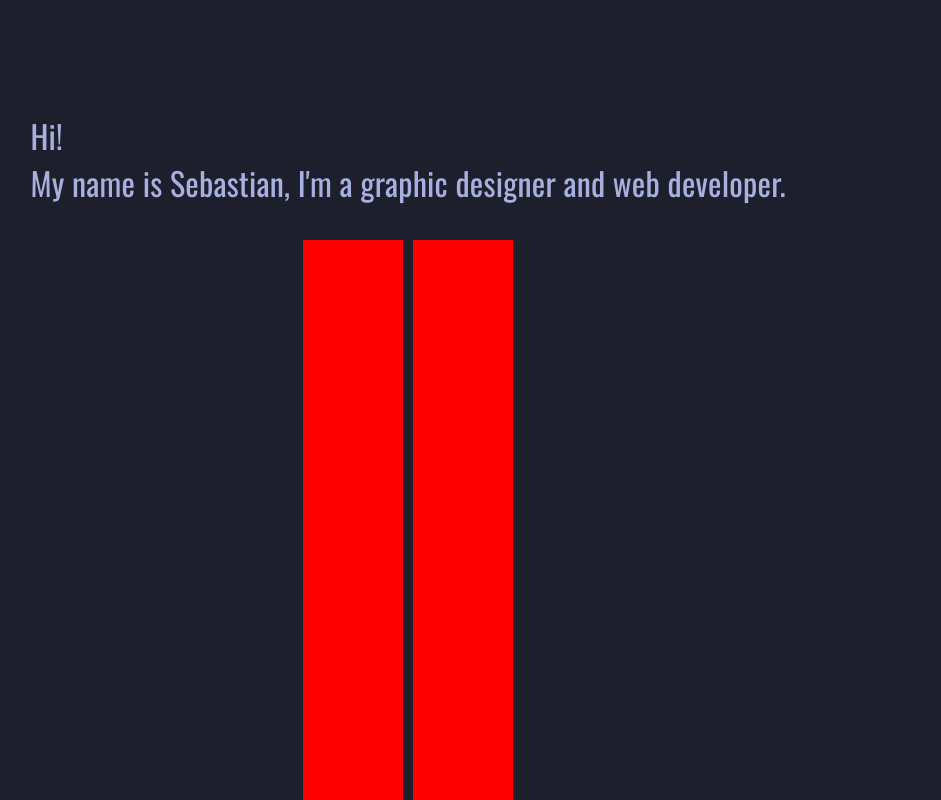
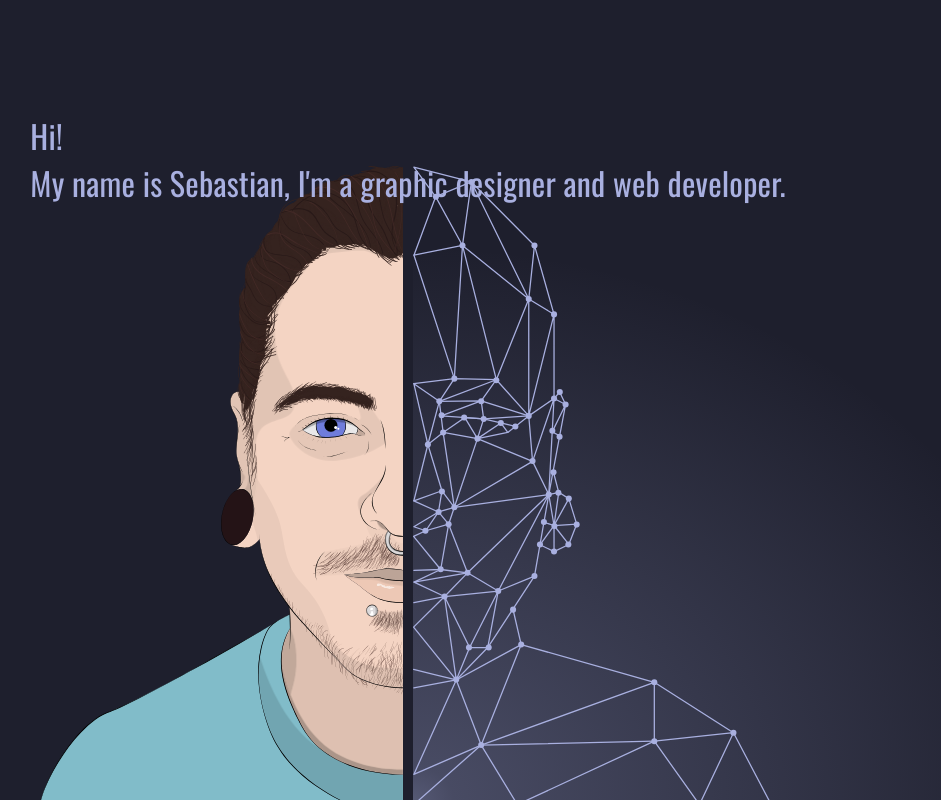
Before and after one commit to SystemInfected/portfolio, a React (Create React App) app: page / in a window 1280 px wide. Shown: the whole page, without its empty margins (232-1173 px from the left). Built offline with nearby package versions, Linux system fonts and the light colour scheme.

Commit message:
Portrait first version

```diff
--- a/src/components/Hero.tsx
+++ b/src/components/Hero.tsx
@@ -1,6 +1,7 @@
 import styled from 'styled-components'
 import { color, font } from '../css/variables'
-import Portraits from './Portraits'
+import { ReactComponent as Illustration } from '../assets/images/portrait_illustration.svg'
+import { ReactComponent as Nodes } from '../assets/images/portrait_nodes.svg'
 
 const Hero = () => {
 	return (
@@ -8,13 +9,14 @@ const Hero = () => {
 			<Header>
 				Hi!
 				<br />
-				My name is Sebastian, I'm a graphic designer and web developer.
+				My name is Sebastian, I'm a <NoWrap>graphic designer</NoWrap> and{' '}
+				<NoWrap>web developer.</NoWrap>
 			</Header>
 			<PortraitIllustration>
-				<Portraits illustration />
+				<Illustration />
 			</PortraitIllustration>
 			<PortraitNodes>
-				<Portraits nodes />
+				<Nodes />
 			</PortraitNodes>
 		</HeaderContainer>
 	)
@@ -43,14 +45,37 @@ const Header = styled.h1`
 	z-index: 80;
 `
 
+const NoWrap = styled.span`
+	white-space: nowrap;
+`
+
 const Portrait = styled.div`
-	height: 70vh;
+	width: 100%;
+	height: 100vh;
+	display: flex;
+	align-items: flex-end;
+	overflow: hidden;
+	svg {
+		height: 90%;
+		flex-shrink: 0;
+	}
 `
 
 const PortraitIllustration = styled(Portrait)`
 	margin-right: 5px;
+	justify-content: flex-end;
 `
 
 const PortraitNodes = styled(Portrait)`
+	justify-content: flex-start;
 	margin-left: 5px;
+	background: radial-gradient(
+		ellipse at left bottom,
+		rgba(${color.mainColorLightRGB}, 0.4) 0%,
+		rgba(${color.mainColorLightRGB}, 0.3) 3%,
+		rgba(0, 0, 0, 0) 50%
+	);
+	background-position: left bottom;
+	background-size: 150% 98%;
+	background-repeat: no-repeat;
 `
--- a/src/components/Portraits.tsx
+++ /dev/null
@@ -1,24 +0,0 @@
-import React from 'react'
-import styled from 'styled-components'
-
-const Portraits = (props) => {
-	console.log(props)
-	if (props.illustration) {
-		return <Illustration />
-	}
-	return <Nodes />
-}
-
-export default Portraits
-
-const Illustration = styled.div`
-	height: 100%;
-	width: 100px;
-	background-color: red;
-`
-
-const Nodes = styled.div`
-	height: 100%;
-	width: 100px;
-	background-color: red;
-`
--- a/src/css/variables.tsx
+++ b/src/css/variables.tsx
@@ -1,6 +1,8 @@
 export const color = {
 	mainColorDark: '#1e1f2d',
 	mainColorLight: '#a9b0e0',
+	mainColorDarkRGB: '30, 31, 45',
+	mainColorLightRGB: '169, 176, 224',
 }
 
 export const font = {
```
Also changed, not shown: src/assets/images/portrait_illustration.svg (added), src/assets/images/portrait_nodes.svg (added).
